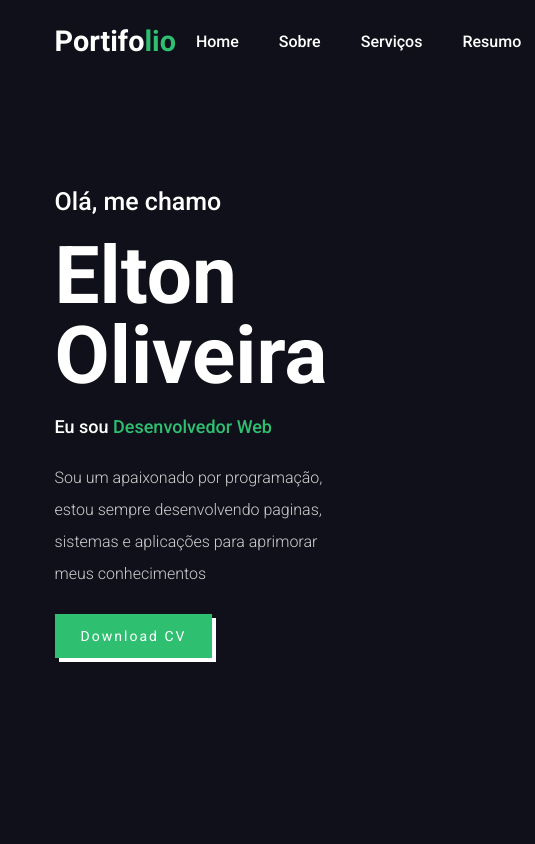
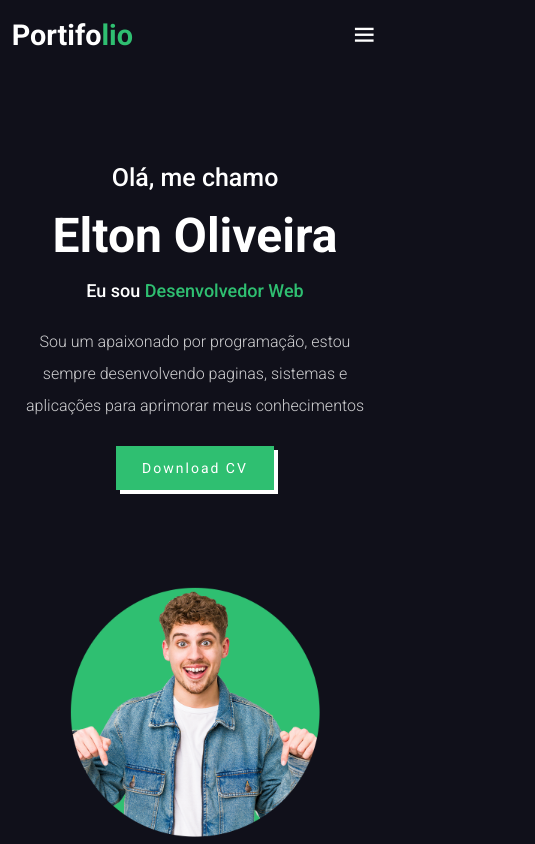
Before and after one commit to eosilva10/PROJETO-PORTIFOLIO, a plain HTML site: page index.html in a window 390 px wide. Shown: the top 844 px of the page, 535 px wide, since content can reach past the window. Drawn offline with nearby package versions, Linux system fonts and the light colour scheme.

Commit message:
Responsivo

```diff
--- a/css/style.css
+++ b/css/style.css
@@ -76,7 +76,7 @@ section {
     padding: 120px 14%;
 }
 
-#home {
+.home {
     position: relative;
     height: 100vh;
     width: 100%;
@@ -365,3 +365,88 @@ form .btn-enviar:hover {
     margin-top: 3rem;
     line-height: 1.8rem;
 }
+
+/* RESPONSIVO */
+@media (max-width: 1430px) {
+    header {
+        padding: 25px 3%;
+    }
+    section {
+        padding: 50px 3%;
+    }
+    :root{
+    --fonte-grande: 3rem;
+    --fonte-h2: 1.2rem;
+    }
+}
+
+@media (max-width: 1020px) {
+    :root{
+    --fonte-grande: 3rem;
+    --fonte-h2: 1.2rem;
+    ---fonte-p: 0.9rem;
+    }
+    .home{
+        height: 70vh;
+    }
+}
+
+@media (max-width: 830px) {
+    header {
+        padding: 18px 3%;
+    }
+    #icone-menu {
+        display: block;
+    }
+    .navbar {
+        position: absolute;
+        top: -500px;
+        left: 0;
+        right: 0;
+        display: flex;
+        flex-direction: column;
+        background: #0b0b13;
+        box-shadow: 0 15px 30px 0 rgb(0 0 0 / 70%);
+        text-align: left;
+        transition: 0.2s ease;
+    }
+    .navbar a {
+        display: block;
+        padding: 1rem;
+        border-left: 2px solid var(--cor-principal);
+        margin: 1rem;
+        display: block;
+    }
+    .navbar.active {
+        top: 100%;
+    }
+}
+
+@media (max-width: 795px) {
+    .home{
+        grid-template-columns: 1fr;
+        grid-gap: 2rem;
+        text-align: center;
+        margin-top: 80px;
+        height: 100vh;
+    }
+    .texto-home p {
+        max-width: 100%;
+    }
+    .home-img img {
+        max-width: 70%;
+        width: 250px;
+        height: auto;
+    }
+    .sobre {
+        grid-template-columns: 1fr;
+        text-align: center;
+    }
+    .texto-sobre h2,
+    .texto-home p {
+        max-width: 100%;
+    }
+    .img-sobre {
+        order: 2;
+    }
+}
```
